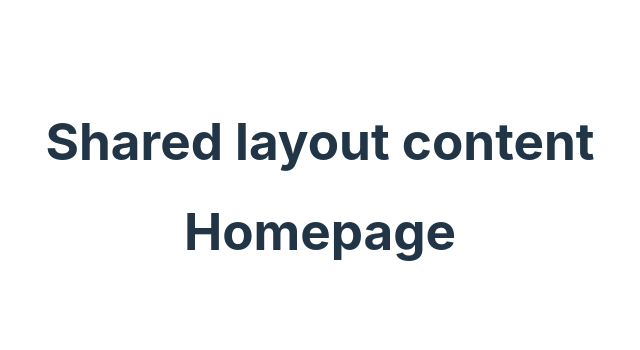
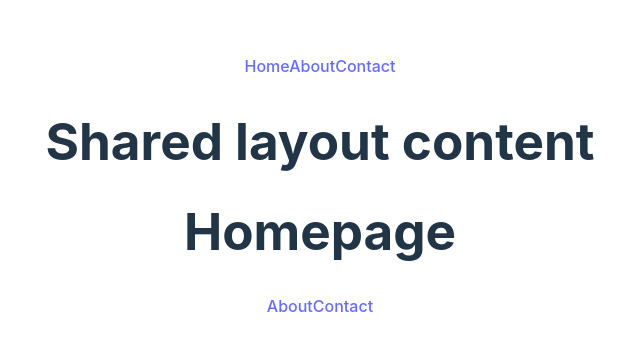
Before and after one commit to BrettRussell96/routingPractice, a React (Vite) app: page / in a window 1280 px wide. Shown: the part 214-564 px from the top of the page, without its empty margins (320-960 px from the left). Built offline with nearby package versions, Linux system fonts and the light colour scheme.

Commit message:
feat: created Navbar component

```diff
--- a/src/App_ComponentRouting.jsx
+++ b/src/App_ComponentRouting.jsx
@@ -6,6 +6,7 @@ import AboutPage from "./pages/About";
 import ContactPage from "./pages/Contact";
 import PageNotFound from './pages/PageNotFound';
 import BaseLayout from './pages/_baseLayout';
+import Navbar from './components/Navbar';
 
 
 
@@ -16,6 +17,9 @@ function App() {
   return (
     <>
       <BrowserRouter>
+
+        <Navbar />
+
         <Routes>
             <Route path="/" element={<BaseLayout />}>
                 <Route index element={<HomePage />} />
--- /dev/null
+++ b/src/components/Navbar.jsx
@@ -0,0 +1,20 @@
+
+
+import { NavLink } from "react-router-dom";
+
+export default function Navbar() {
+
+    return (
+        <nav>
+            <NavLink to={"/"}>
+                Home
+            </NavLink>
+            <NavLink to={"/about"}>
+                About
+            </NavLink>
+            <NavLink to={"/contact"}>
+                Contact
+            </NavLink>
+        </nav>
+    )
+}
--- a/src/main.jsx
+++ b/src/main.jsx
@@ -1,13 +1,13 @@
 
 import React from 'react'
 import ReactDOM from 'react-dom/client'
-import App from './App_ObjectRouting.jsx'
+// import App from './App_ObjectRouting.jsx'
+import App from './App_ComponentRouting.jsx'
 import './index.css'
+
 
 ReactDOM.createRoot(document.getElementById('root')).render(
   <React.StrictMode>
-
       <App />
-
   </React.StrictMode>,
 )
--- a/src/pages/Home.jsx
+++ b/src/pages/Home.jsx
@@ -1,9 +1,15 @@
-
+import { Link } from "react-router-dom";
 
 export default function HomePage(){
     return(
-        <h1>
-            Homepage
-        </h1>
+        <div>
+            <h1>Homepage</h1>
+            <Link to={"/about"}>
+                About
+            </Link>
+            <Link to={"/contact"}>
+                Contact
+            </Link>
+        </div>
     )
 }
```
Also changed, not shown: src/App_ObjectRouting.jsx (+4 -4 lines), 1 other file (tests, documents, lock files or other folders).
